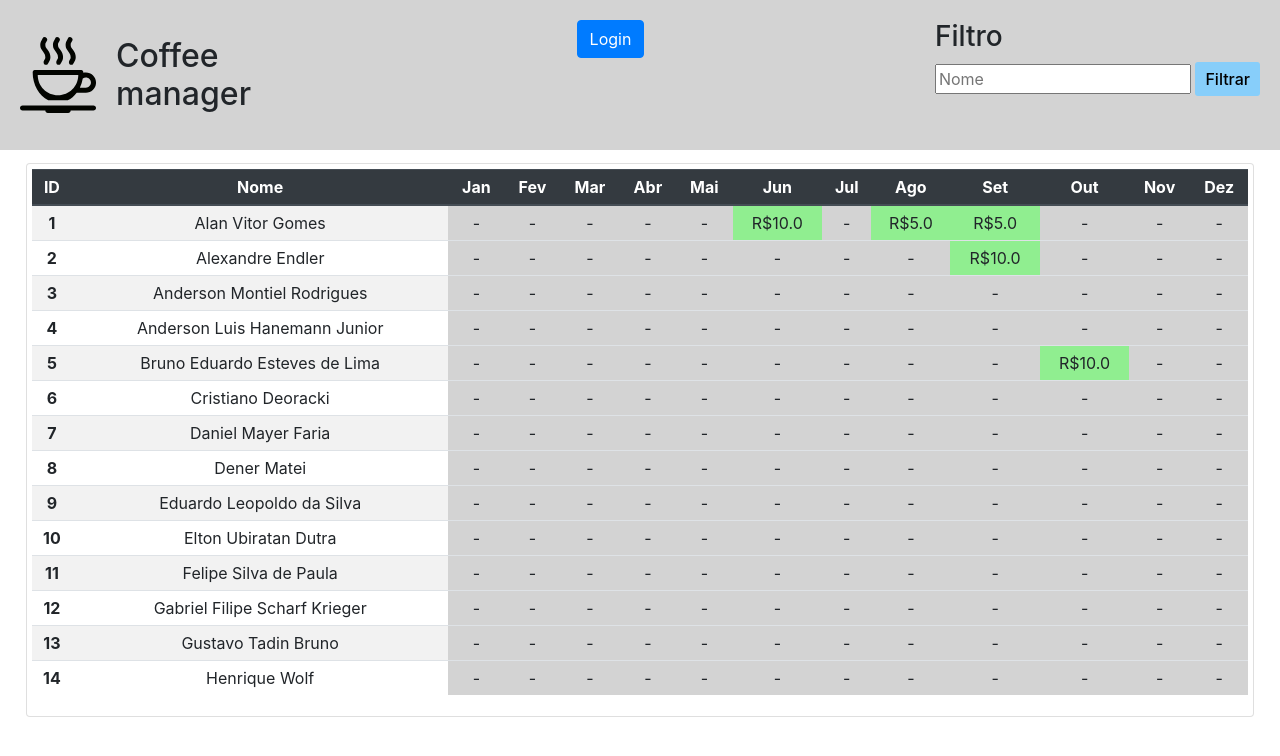
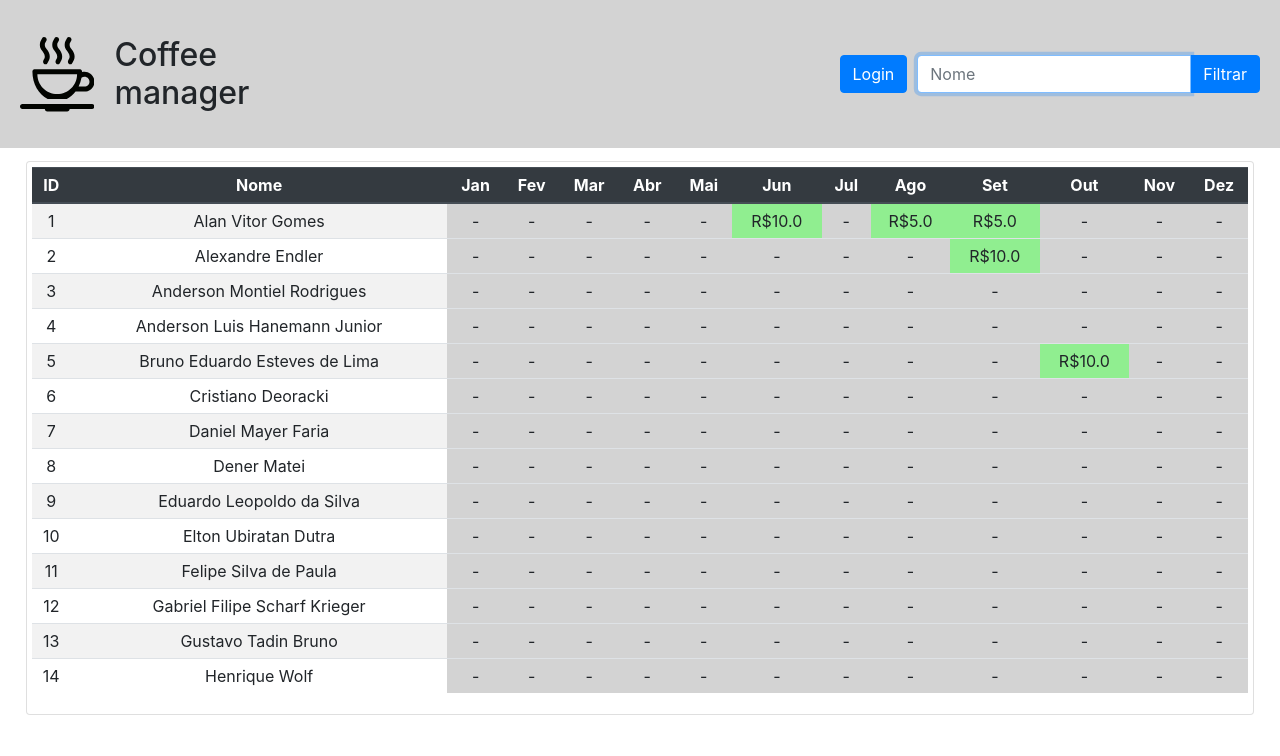
Before and after one commit to NativiXK/CoffeeCTRL, a Flask app: page / in a window 1280 px wide. Shown: the top 756 px of the page. Run offline with Flask 2, Linux system fonts and the light colour scheme; data comes from the database, SQL or seed files in the repository.

Commit message:
Improved login and filter appearance. When logged in each table row allow to edit it.

```diff
--- /dev/null
+++ b/app/static/manager/script.js
@@ -0,0 +1,8 @@
+
+$('.collapse').collapse();
+
+// Toggle collapsable element by its id
+function toggle_collapse(id)
+{
+    $('#'+id).collapse('toggle');
+}
--- a/app/static/manager/style.css
+++ b/app/static/manager/style.css
@@ -63,20 +63,19 @@ div#coffee-table
 .header-tools
 {
     width: 50%;
-    margin: auto;
+    margin: auto 10px;
+    display: flex;
+    align-content: center;
+    justify-content: flex-end;
+    align-items: center;
 }
 
 #header-filter
 {
-    display: block;
+    display: flex;
     justify-content: space-around;
+    min-width: fit-content;
     align-items: center;
-    min-width: fit-content;
-}
-
-#filter-title
-{
-    top: 0;
 }
 
 header
@@ -90,12 +89,3 @@ header
     max-height: 150px;
     background-color: lightgray;
 }
-
-form input[type=submit]
-{
-    border-radius: 3px;
-    border: 2px lightgray;
-    background-color: lightskyblue;
-    font-weight: 500;
-    padding: 5px 10px;
-}
--- a/app/templates/layout.html
+++ b/app/templates/layout.html
@@ -7,6 +7,7 @@
     <link rel="stylesheet" href="https://cdn.jsdelivr.net/npm/bootstrap@4.5.3/dist/css/bootstrap.min.css" integrity="sha384-TX8t27EcRE3e/ihU7zmQxVncDAy5uIKz4rEkgIXeMed4M0jlfIDPvg6uqKI2xXr2" crossorigin="anonymous">
     <script src="https://code.jquery.com/jquery-3.5.1.slim.min.js" integrity="sha384-DfXdz2htPH0lsSSs5nCTpuj/zy4C+OGpamoFVy38MVBnE+IbbVYUew+OrCXaRkfj" crossorigin="anonymous"></script>
     <script src="https://cdn.jsdelivr.net/npm/bootstrap@4.5.3/dist/js/bootstrap.bundle.min.js" integrity="sha384-ho+j7jyWK8fNQe+A12Hb8AhRq26LrZ/JpcUGGOn+Y7RsweNrtN/tE3MoK7ZeZDyx" crossorigin="anonymous"></script>
+    <script src="{{ url_for('static', filename='manager/script.js') }}"></script>
     {% block style %} {% endblock%}
     <link rel="shortcut icon" href="{{ url_for('static', filename='favicon.ico') }}" type="image/x-icon">
     <title>{% block title %} {% endblock %}</title>
--- a/app/templates/manager/index.html
+++ b/app/templates/manager/index.html
@@ -20,15 +20,16 @@
         <h2 id="header-title-text">Coffee manager</h2>
     </div>
 
-    <div>
+    <div class="header-tools">
         <button type="button" class="btn btn-primary" data-toggle="modal" data-target="#LoginModal">Login</button>
     </div>
 
     <div id="header-filter">
-        <h3 id="filter-title">Filtro</h3>
-        <form action="/" method="post">
-            <input type="text" name="name" placeholder="Nome">
-            <input type="submit" title="Filtrar" value="Filtrar">
+        <form class="input-group" action="/" method="post">
+            <input autofocus class="form-control w-75" type="text" name="name" placeholder="Nome" aria-label="name" aria-describedby="button-addon2">
+            <div class="input-group-append">
+                <input class="btn btn-primary" id="button-addon2" type="submit" title="Filtrar" value="Filtrar">
+            </div>
         </form>
     </div>
 {% endblock %}
@@ -56,8 +57,8 @@
         </thead>
         <tbody>
             {% for user in users %}
-            <tr>
-                <th scope="row">{{ user.id }}</td>
+            <tr scope="row">
+                <td>{{ user.id }}</td>
                 <td id="col_name">{{ user.name }}</td>
                 {% for month in user.months %}
                     {% if month.value == '-' %}
@@ -68,14 +69,6 @@
                         <td style="background-color: lightcoral;">R${{ month.value }}</td>
                     {% endif %}
                 {% endfor %}
-                <td hidden="hidden">
-                    <a class="btn btn-link w-100 h-auto" role="button" data-toggle="collapse" data-target="#collapse{{user.id}}" aria-expanded="false" aria-controls="collapse{{user.id}}"></a>
-                    <div class="collapse" id="collapse{{user.id}}">
-                        <div class="card card-body">
-                            Anim pariatur cliche reprehenderit, enim eiusmod high life accusamus terry richardson ad squid. Nihil anim keffiyeh helvetica, craft beer labore wes anderson cred nesciunt sapiente ea proident.
-                        </div>
-                    </div>
-                </td>
             </tr>
             {% endfor %}
         </tbody>
@@ -92,18 +85,20 @@
           </button>
         </div>
         <div class="modal-body">
-            <form action="/auth/login" method="post">
-                <div class="form-login">
-                    <label for="username">Username</label>
-                    <input name="username" id="username" required>
+            <form class="input-group" action="/auth/login" method="post">
+                <div class="input-group mb-3">
+                    <div class="input-group-prepend">
+                        <span class="input-group-text" id="inputGroup-sizing-default">Username</span>
+                      </div>
+                    <input class="form-control" name="username" id="username" required>
                 </div>
-                <div class="form-login"></div>
-                    <label for="password">Password</label>
-                    <input type="password" name="password" id="password" required>
+                <div class="input-group mb-3"></div>
+                    <div class="input-group-prepend">
+                        <span class="input-group-text" id="inputGroup-sizing-default">Password</span>
+                    </div>
+                    <input class="form-control" type="password" name="password" id="password" required>
                 </div>
-                <div class="form-login"></div>
-                    <input class="btn btn-primary" type="submit" value="Log In">
-                </div>
+                    <input class="btn btn-primary m-2 mb-2" type="submit" value="Log In">
             </form>
         </div>
       </div>
--- a/app/views/auth.py
+++ b/app/views/auth.py
@@ -6,7 +6,7 @@ from flask import (
 )
 from werkzeug.security import check_password_hash, generate_password_hash
 
-from app.db import get_db
+from app.db import get_db, get_user_payments
 
 bp = Blueprint('auth', __name__, url_prefix='/auth')
 
@@ -72,7 +72,7 @@ def login():
             session.clear()
             session['user_id'] = user['id']
 
-            return redirect(url_for('index'))
+            return render_template("manager/edit.html", users = get_user_payments())
 
         flash(error)
 
--- a/app/views/manager.py
+++ b/app/views/manager.py
@@ -14,7 +14,13 @@ def index():
 
     return render_template("manager/index.html", users = db.get_user_payments())
 
-@bp.route("/edit")
+@bp.route("/edit", methods=["GET", "POST"])
 @login_required
 def edit_payments():
-    return render_template("manager/edit.html", users=db.get_user_payments())
+    if request.method == "POST":
+        name = request.form.get("name").strip()
+
+        if name:
+            return render_template("manager/edit.html", users = db.get_user_payments(name))
+
+    return render_template("manager/edit.html", users = db.get_user_payments())
```
Also changed, not shown: app/templates/manager/edit.html (+14 -8 lines).
